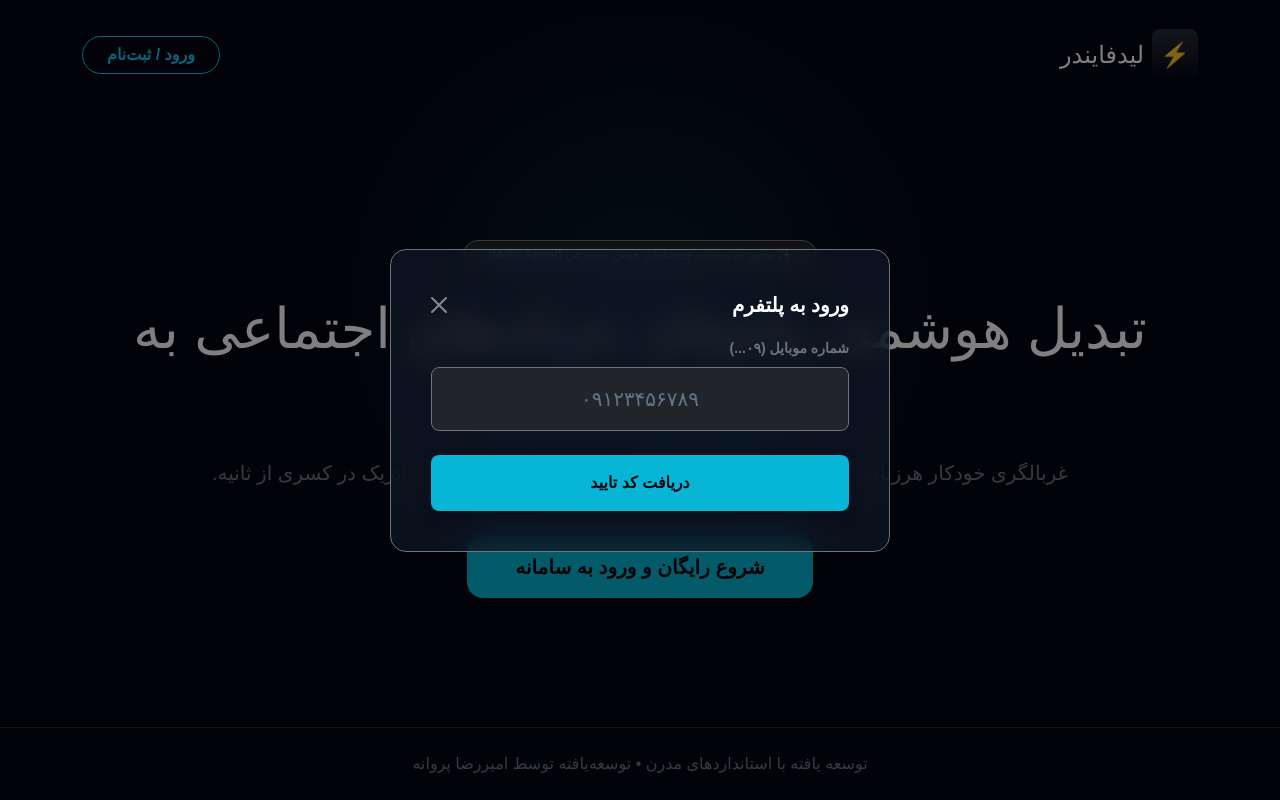
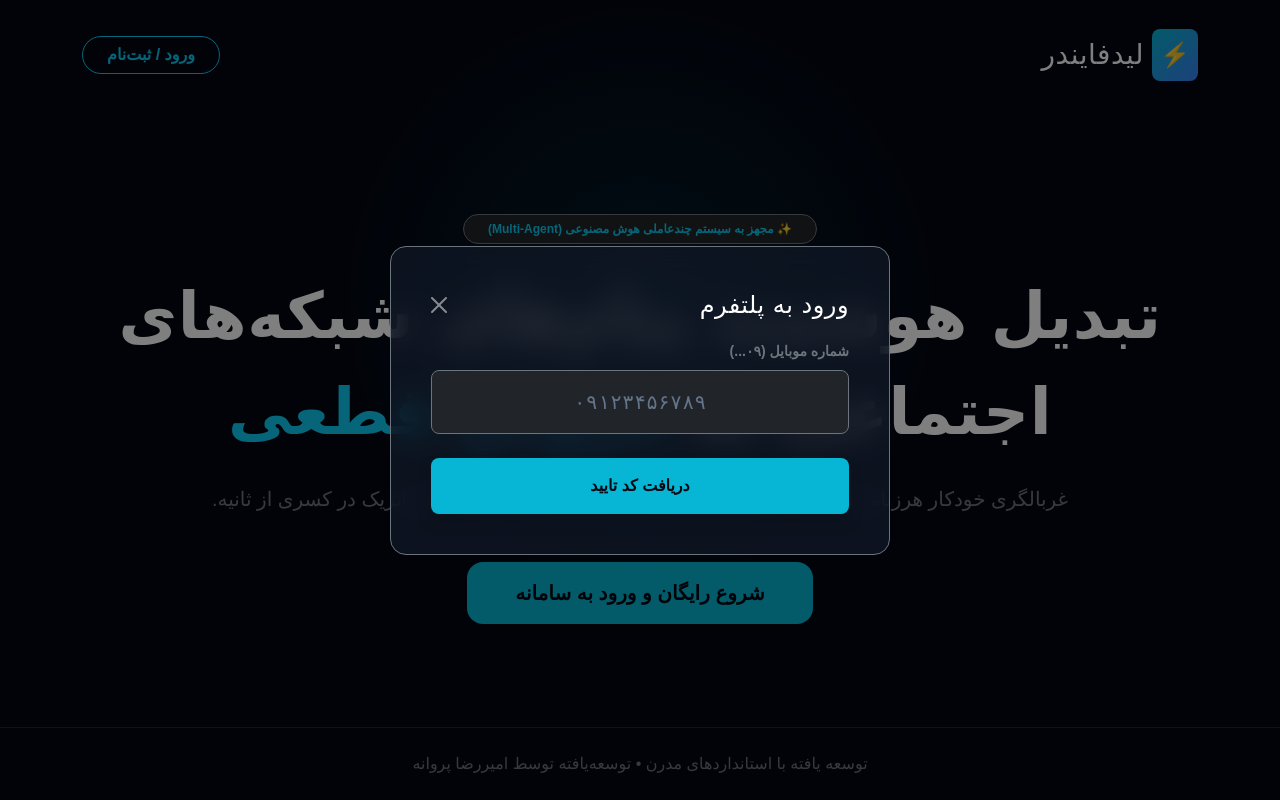
Before and after one commit to amirrezaparvaneh/ai-lead-generation-agent, a plain HTML site: page static/index.html in a window 1280 px wide. Both pictures are taken after a click on the button "ورود / ثبت‌نام". Drawn offline with nearby package versions, Linux system fonts and the light colour scheme; a small style sheet from the web is missing.

Commit message:
feat: integrate Lalezar heading font and Samim body font with Vue 3 frontend

```diff
--- a/static/index.html
+++ b/static/index.html
@@ -6,12 +6,16 @@
     <title>لیدفایندر | سامانه هوشمند جذب و ارکستراسیون سرنخ</title>
     <!-- Bootstrap 5.3.3 RTL CSS -->
     <link rel="stylesheet" href="https://cdn.jsdelivr.net/npm/bootstrap@5.3.3/dist/css/bootstrap.rtl.min.css">
-    <!-- Vazirmatn Font -->
+    <!-- Font Lalezar for Headings -->
+    <link href="https://cdn.jsdelivr.net/gh/rastikerdar/lalezar-font@v3.0.0/lalezar-fontface.css" rel="stylesheet" />
+    <!-- Font Samim and Vazirmatn for Body & UI -->
+    <link href="https://cdn.jsdelivr.net/gh/rastikerdar/samim-font@v4.0.5/samim-font-face.css" rel="stylesheet" type="text/css" />
     <link href="https://cdn.jsdelivr.net/gh/rastikerdar/vazirmatn@v33.003/Vazirmatn-font-face.css" rel="stylesheet" type="text/css" />
+
     <link rel="icon" type="image/x-icon" href="/favicon.ico">
     <style>
         body {
-            font-family: 'Vazirmatn', sans-serif;
+            font-family: 'Samim', 'Vazirmatn', sans-serif;
             background-color: #030712;
             color: #f3f4f6;
             min-height: 100vh;
@@ -19,8 +23,12 @@
             flex-direction: column;
             justify-content: space-between;
         }
+        h1, h2, h3, h4, .font-heading {
+            font-family: 'Lalezar', cursive, sans-serif;
+            letter-spacing: 0.5px;
+        }
         .glass-card {
-            background: rgba(17, 24, 39, 0.7);
+            background: rgba(17, 24, 39, 0.75);
             backdrop-filter: blur(16px);
             border: 1px solid rgba(255, 255, 255, 0.08);
             border-radius: 1rem;
@@ -57,10 +65,10 @@
         <nav class="navbar navbar-dark container py-4">
             <div class="container-fluid">
                 <a class="navbar-brand d-flex align-items-center gap-2 fw-black text-white fs-4" href="#">
-                    <div class="bg-gradient bg-cyan p-2 rounded-3 text-dark d-flex align-items-center justify-content:center" style="background: linear-gradient(135deg, #06b6d4, #3b82f6);">
+                    <div class="p-2 rounded-3 text-dark d-flex align-items-center justify-content-center shadow-lg" style="background: linear-gradient(135deg, #06b6d4, #3b82f6);">
                         ⚡
                     </div>
-                    <span>لیدفایندر</span>
+                    <span class="font-heading fs-3 tracking-wide">لیدفایندر</span>
                 </a>
                 <button @click="openAuthModal" class="btn btn-outline-info rounded-pill px-4 fw-bold">
                     ورود / ثبت‌نام
@@ -73,13 +81,13 @@
             <div class="badge bg-dark border border-secondary text-info px-4 py-2 rounded-pill mb-4 shadow-sm">
                 ✨ مجهز به سیستم چندعاملی هوش مصنوعی (Multi-Agent)
             </div>
-            <h1 class="display-4 fw-black text-white mb-4 max-w-4xl lh-sm">
+            <h1 class="display-3 fw-bold text-white mb-4 max-w-4xl lh-base text-cyan">
                 تبدیل هوشمند پیام‌های شبکه‌های اجتماعی به <span class="text-info">فروش قطعی</span>
             </h1>
-            <p class="text-secondary lead mb-5 max-w-2xl">
+            <p class="text-secondary lead mb-5 max-w-2xl fs-5">
                 غربالگری خودکار هرزنامه‌ها، شناسایی قصد خرید مشتریان و تولید پاسخ‌های استراتژیک در کسری از ثانیه.
             </p>
-            <button @click="openAuthModal" class="btn btn-cyan btn-lg px-5 py-3 rounded-4 shadow-lg">
+            <button @click="openAuthModal" class="btn btn-cyan btn-lg px-5 py-3 rounded-4 shadow-lg fs-5">
                 شروع رایگان و ورود به سامانه
             </button>
         </main>
@@ -94,16 +102,16 @@
             <div class="modal-dialog modal-dialog-centered">
                 <div class="modal-content glass-card text-white p-4 border-secondary">
                     <div class="modal-header border-0 pb-0">
-                        <h5 class="modal-title fw-bold">ورود به پلتفرم</h5>
+                        <h5 class="modal-title font-heading fs-4">ورود به پلتفرم</h5>
                         <button type="button" class="btn-close btn-close-white" data-bs-dismiss="modal" aria-label="بستن"></button>
                     </div>
                     <div class="modal-content-body modal-body pt-3">
 
                         <!-- Step 1: Phone -->
-                        <div v-if="step === 1">
+                        <div v-if="step === 1" class="text-right">
                             <label class="form-label text-secondary small fw-semibold mb-2">شماره موبایل (۰۹...)</label>
                             <input type="text" v-model="phone" @input="formatPhoneInput" placeholder="۰۹۱۲۳۴۵۶۷۸۹"
-                                   class="form-control bg-dark border-secondary text-white text-center fs-5 py-3 rounded-3 mb-4"
+                                   class="form-control bg-dark border-secondary text-white text-center fs-5 py-3 rounded-3 mb-4 font-monospace"
                                    dir="rtl" maxlength="11" />
                             <button @click="sendOTP" :disabled="loading" class="btn btn-cyan w-100 py-3 rounded-3 shadow">
                                 <span v-if="loading" class="spinner-border spinner-border-sm me-2"></span>
@@ -112,13 +120,13 @@
                         </div>
 
                         <!-- Step 2: Verify Code -->
-                        <div v-if="step === 2">
+                        <div v-if="step === 2" class="text-right">
                             <div class="d-flex justify-content-between align-items-center mb-2">
                                 <label class="form-label text-secondary small fw-semibold">کد تایید ۴ رقمی</label>
                                 <button @click="step = 1" class="btn btn-link text-info p-0 text-decoration-none small">ویرایش شماره</button>
                             </div>
                             <input type="text" v-model="code" @input="formatCodeInput" placeholder="----" maxlength="4"
-                                   class="form-control bg-dark border-secondary text-white text-center fs-4 tracking-widest py-3 rounded-3 mb-3" />
+                                   class="form-control bg-dark border-secondary text-white text-center fs-4 tracking-widest py-3 rounded-3 mb-3 font-monospace" />
 
                             <div class="d-flex justify-content-between align-items-center text-secondary small mb-4">
                                 <span class="font-monospace text-info">{{ timerText }}</span>
```
